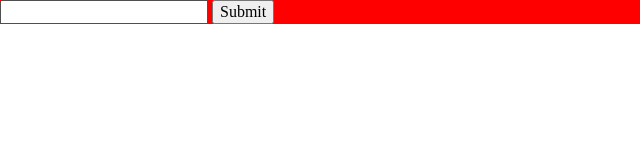
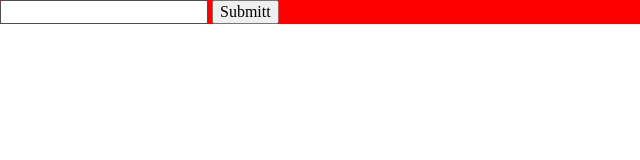
Before and after one commit to PauliusSto/test_projektas, a plain HTML site: page index.html in a window 1280 px wide. Shown: the full height of the page, 0-640 px from the left. Drawn offline with nearby package versions, Linux system fonts and the light colour scheme.

Commit message:
Test submitt

```diff
--- a/index.html
+++ b/index.html
@@ -11,7 +11,7 @@
         <label for="name">
             <input type="text" id="name">
         </label>
-        <button type="submit">Submit</button>
+        <button type="submit">Submitt</button>
     </form>
 </body>
 
```
